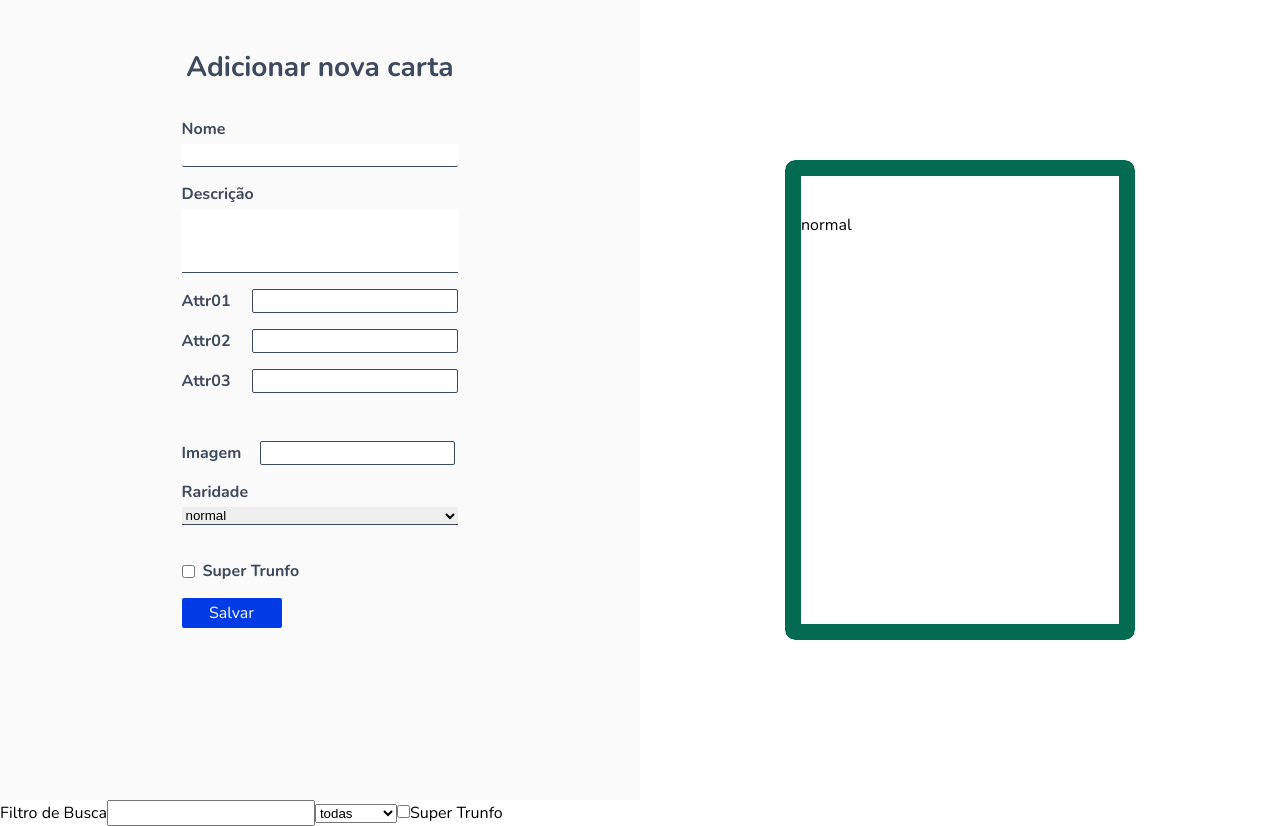
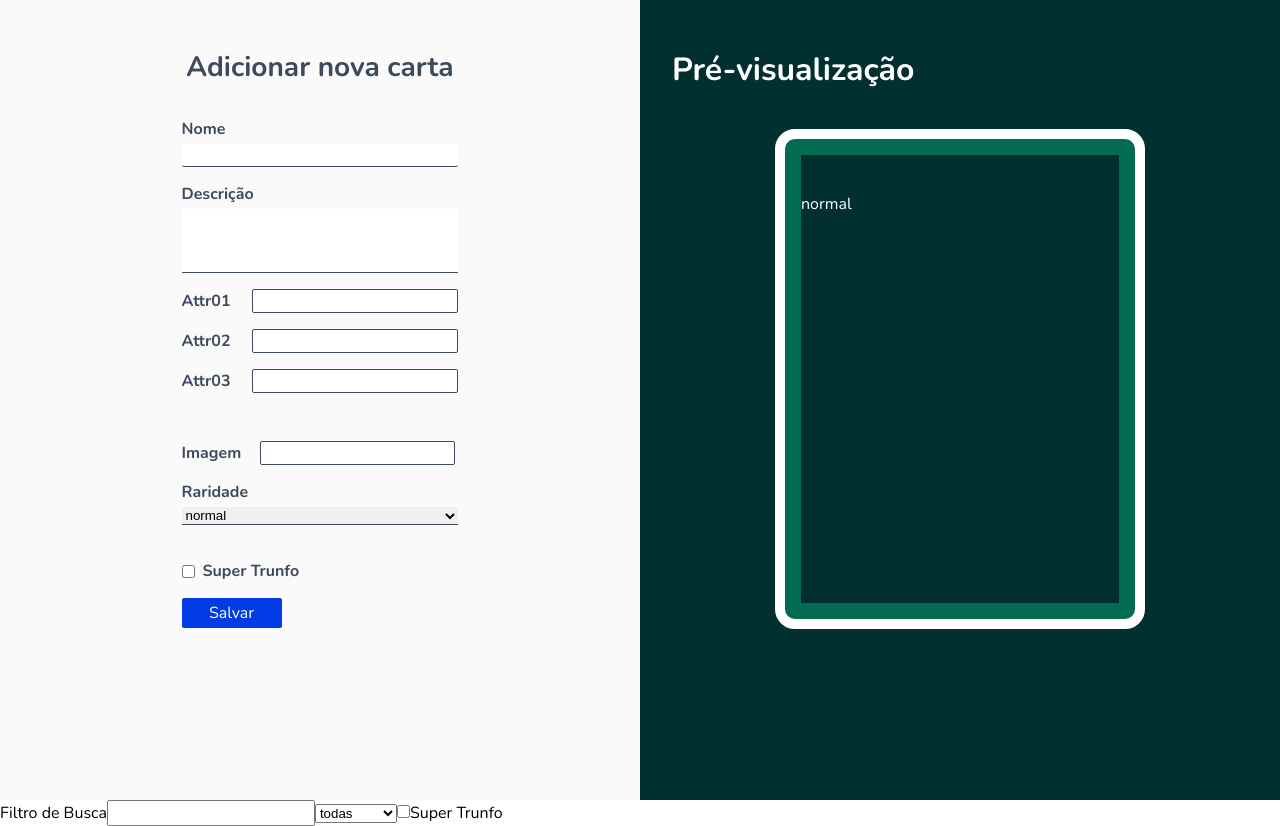
Before and after one commit to pedroygor/Project-Tryunfo, a React (Create React App) app: page / in a window 1280 px wide. Built offline with nearby package versions, Linux system fonts and the light colour scheme; a web font is replaced by a local one.

Commit message:
Melhorando o forms

```diff
--- a/src/App.jsx
+++ b/src/App.jsx
@@ -114,9 +114,11 @@ class App extends React.Component {
 
   onDeleteCardClick = (cardText) => {
     const { cardCollection } = this.state;
-    this.setState({ cardCollection: cardCollection
+    this.setState({
+      cardCollection: cardCollection
         .filter(({ cardName }) => cardName !== cardText),
-    cardTrunfo: false }, this.checkCardTrunfo);
+      cardTrunfo: false,
+    }, this.checkCardTrunfo);
   }
 
   cardsCollectionFiltered = () => {
@@ -163,6 +165,8 @@ class App extends React.Component {
             isSaveButtonDisabled={ isSaveButtonDisabled }
             hasTrunfo={ hasTrunfo }
           />
+          <div className={ styles.containerCard }>
+            <h1 className={ styles.title }>Pré-visualização</h1>
             <Card
               cardName={ cardName }
               cardDescription={ cardDescription }
@@ -174,6 +178,7 @@ class App extends React.Component {
               cardTrunfo={ cardTrunfo }
               isPreview
             />
+          </div>
         </div>
         <div>
           <label htmlFor="filtro">
--- a/src/App.module.css
+++ b/src/App.module.css
@@ -3,3 +3,14 @@
   grid-template-columns: 1fr 1fr;
   height: 100vh;
 }
+
+.containerCard {
+  background: var(--green-500);
+  color: var(--white-100);
+}
+
+.containerCard .title {
+  margin-bottom: 3rem;
+  margin-left: 2rem;
+  margin-top: 3rem;
+}
```
Lines whose indentation alone changed are shown as unchanged.
